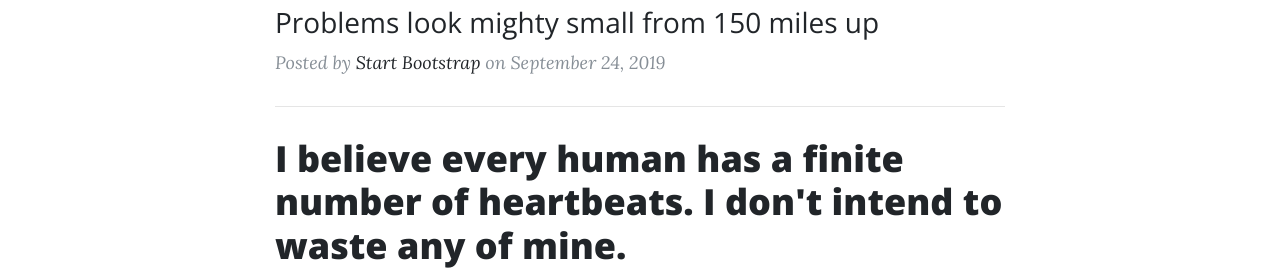
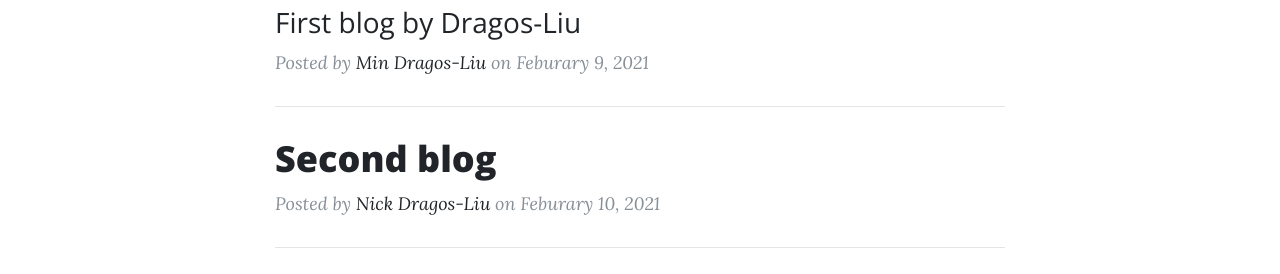
Before and after one commit to qiushui131/qiushui131.github.io, a website: page index.html in a window 1280 px wide. Shown: the part 660-934 px from the top of the page. Drawn offline with nearby package versions, Linux system fonts and the light colour scheme.

Commit message:
Update index.html

```diff
--- a/index.html
+++ b/index.html
@@ -77,23 +77,23 @@
               First blog
             </h2>
             <h3 class="post-subtitle">
-              Problems look mighty small from 150 miles up
+              First blog by Dragos-Liu
             </h3>
           </a>
           <p class="post-meta">Posted by
-            <a href="#">Start Bootstrap</a>
-            on September 24, 2019</p>
+            <a href="#">Min Dragos-Liu</a>
+            on Feburary 9, 2021</p>
         </div>
         <hr>
         <div class="post-preview">
           <a href="post.html">
             <h2 class="post-title">
-              I believe every human has a finite number of heartbeats. I don't intend to waste any of mine.
+              Second blog
             </h2>
           </a>
           <p class="post-meta">Posted by
-            <a href="#">Start Bootstrap</a>
-            on September 18, 2019</p>
+            <a href="#">Nick Dragos-Liu</a>
+            on Feburary 10, 2021</p>
         </div>
         <hr>
         <div class="post-preview">
```
